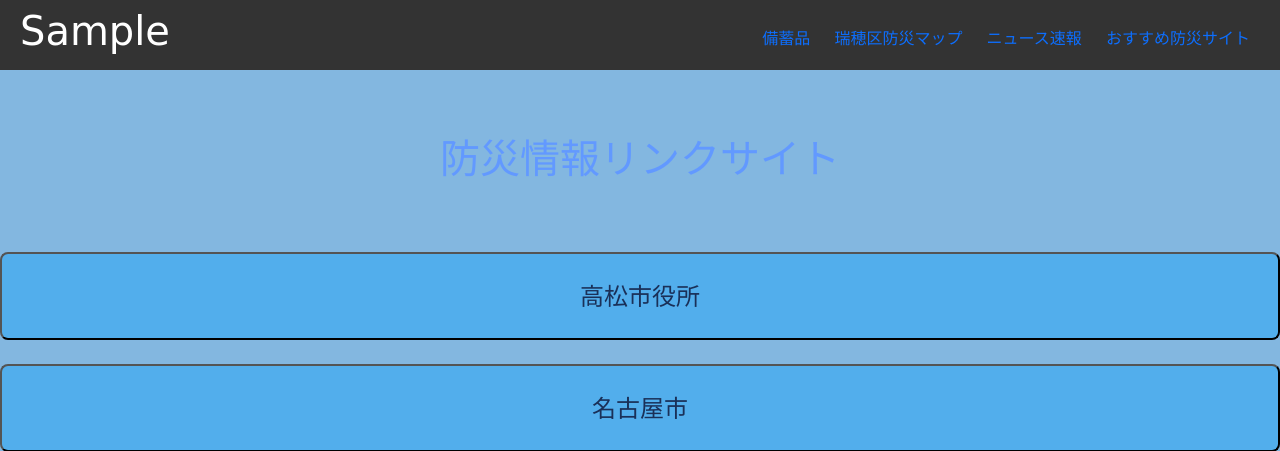
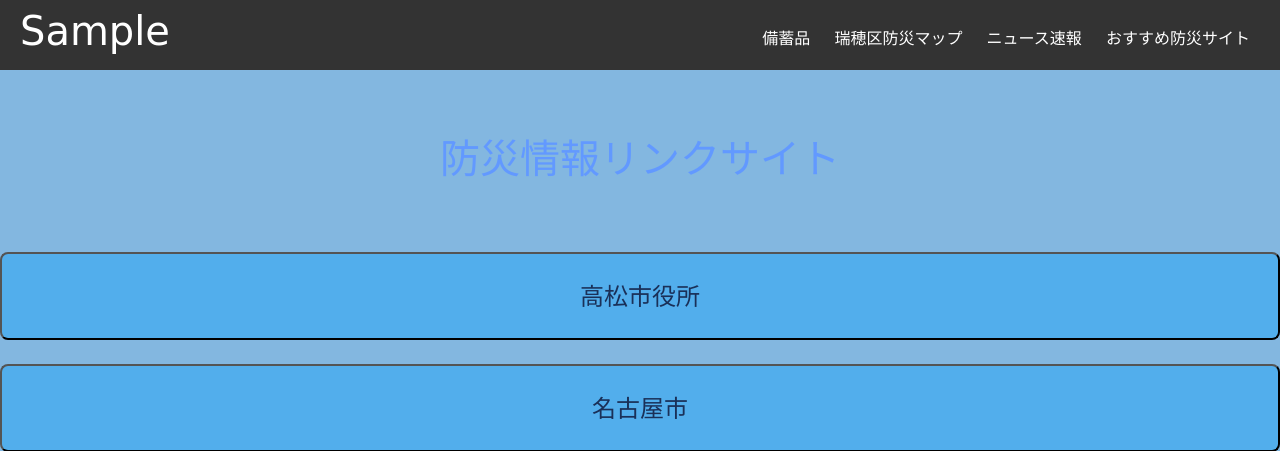
Before and after one commit to Kta0000/kk_appdeve, a Flask app: page /link in a window 1280 px wide. Shown: the top 451 px of the page. Run offline with Flask 2, Linux system fonts and the light colour scheme.

Commit message:
各画面headerのcss編集

```diff
--- a/static/css/bousailink.css
+++ b/static/css/bousailink.css
@@ -30,9 +30,8 @@ header ul li{
 }
 
 header ul li a {
-  color: #0d6efd;
+  color:#fff;
 }
-
 .btn4{
   text-transform: uppercase;
   text-align: center;
--- a/static/css/bousaimap.css
+++ b/static/css/bousaimap.css
@@ -30,8 +30,8 @@ header ul li{
 }
 
 header ul li a {
-  color: #0d6efd;
-}
+  color:#fff;
+
 
 .btn4{
   text-transform: uppercase;
--- a/static/css/bousainews.css
+++ b/static/css/bousainews.css
@@ -31,8 +31,7 @@ header ul li{
 }
 
 header ul li a {
-  color: #0d6efd;
-}
+  color:#fff;
 
 .btn4{
   text-transform: uppercase;
```
